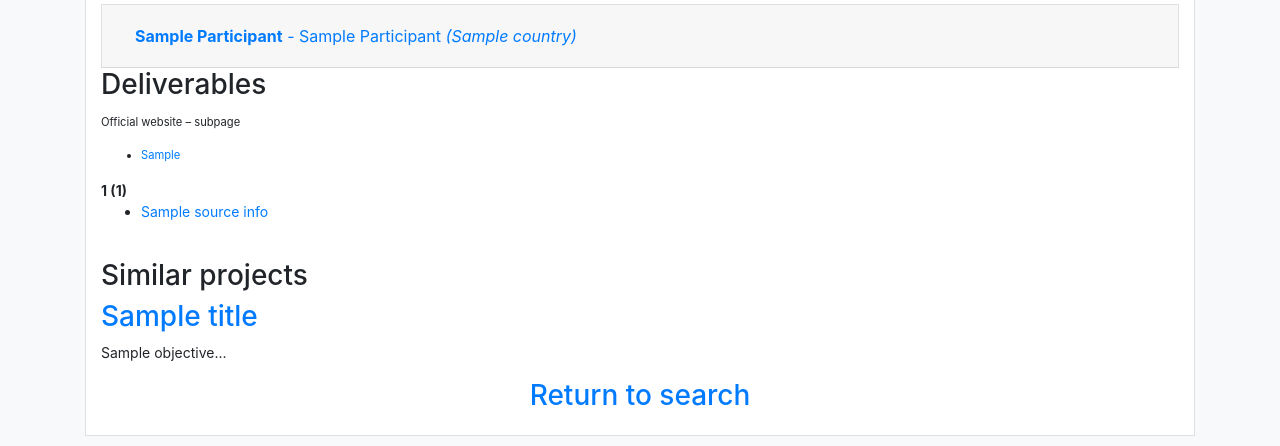
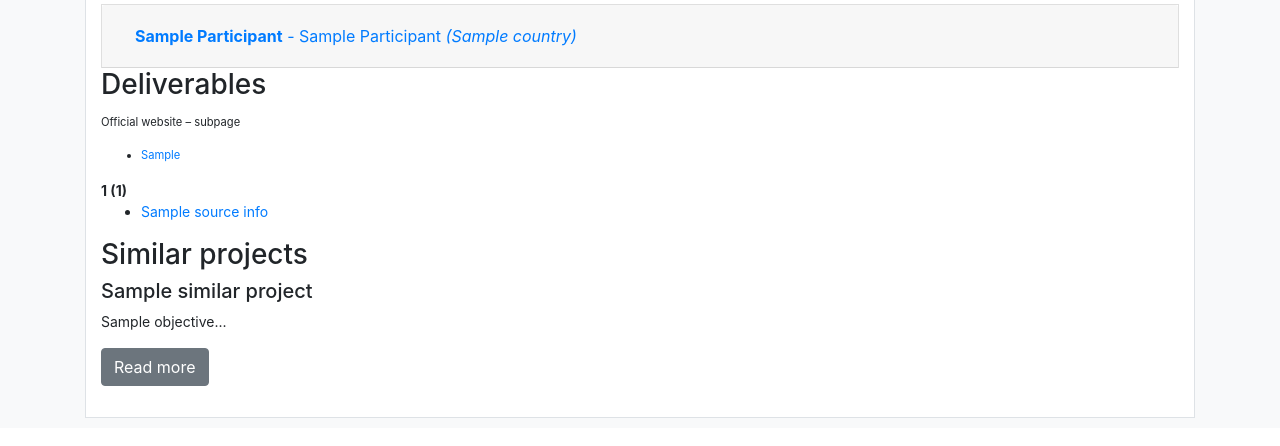
Before and after one commit to JiriFurda/Bachelor-proj, a Flask app: template portal/templates/projects_show.html in a window 1280 px wide. Shown: the part 1092-1538 px from the top of the page. After the commit the page ends 1510 px from the top, so only its background shows below. Run offline with Flask 2, Linux system fonts and the light colour scheme; the template is opened without the code that fills it: most values are stand-ins (such as "Sample title", 1, 10 or a date in 2020); some libraries are stand-ins or nearby versions.

Commit message:
Added similar projects to project detail

```diff
--- a/portal/app.py
+++ b/portal/app.py
@@ -3,6 +3,7 @@
 from flask import Flask, render_template, request, abort
 from elasticsearch import Elasticsearch
 from elasticsearch_dsl import Search, Q
+from elasticsearch_dsl.query import MoreLikeThis
 from flask_paginate import Pagination, get_page_args
 from collections import OrderedDict
 import pprint
@@ -54,7 +55,14 @@ def projects_show(project_id):
     if response.success() == False or response.hits.total == 0:
         abort(404)
 
-    return render_template('projects_show.html', project=response.hits[0])
+    project = response.hits[0]
+
+    similar_search = Search(using=client, index="xstane34_projects") #{'_id': project.id, '_index': 'xstane34_projects'}
+    similar_search = similar_search.query(MoreLikeThis(like={'_id': project.id, '_index': 'xstane34_projects'}))
+    similar_response = similar_search.execute()
+
+
+    return render_template('projects_show.html', project=project, similar_projects=similar_response[:3])
 
 
 @app.route('/json')
--- a/portal/templates/projects_show.html
+++ b/portal/templates/projects_show.html
@@ -318,27 +318,20 @@
       </div>
       {% endif %}
 
-      {% if similar %}
-         <br><h3>Similar projects</h3>
-         <div class="row">
-            {% for item in similar %}
-            <div class="col-lg-4">
-               <div class="similar">
-                  <a href="/project/{{ item.id[0] }}"><h3>{{ item.title[0] }}</h3></a>
-                  {% if item.objective and item.objective[0] %}
-                     <p>{{ item.objective[0][:300] }}...</p>
-                  {% endif %}
-               </div>
+        {% if similar_projects %}
+            <h3>Similar projects</h3>
+            <div class="row">
+                {% for similar_project in similar_projects %}
+                    <div class="col-md-4">
+                        <h4 class="h5">{{ similar_project.title }}</h4>
+                        {% if similar_project.objective %}
+                            <p>{{ similar_project.objective[:300] }}...</p>
+                        {% endif %}
+                        <p><a class="btn btn-secondary" href="/projects/{{ similar_project.id }}" role="button">Read more</a></p>
+                    </div>
+                {% endfor %}
             </div>
-            {% endfor %}
-      </div>
-      {% endif %}
-
-      {% if url %}
-         <center><a href="{{ url }}"><h3><span class="glyphicon glyphicon-chevron-left" aria-hidden="true"> </span>Return to search</h3></a></center>
-      {% else %}
-         <center><a href="/"><h3><span class="glyphicon glyphicon-chevron-left" aria-hidden="true"> </span>Return to search</h3></a></center>
-      {% endif %}
+        {% endif %}
 
 	</div>
 {% endblock %}
```
